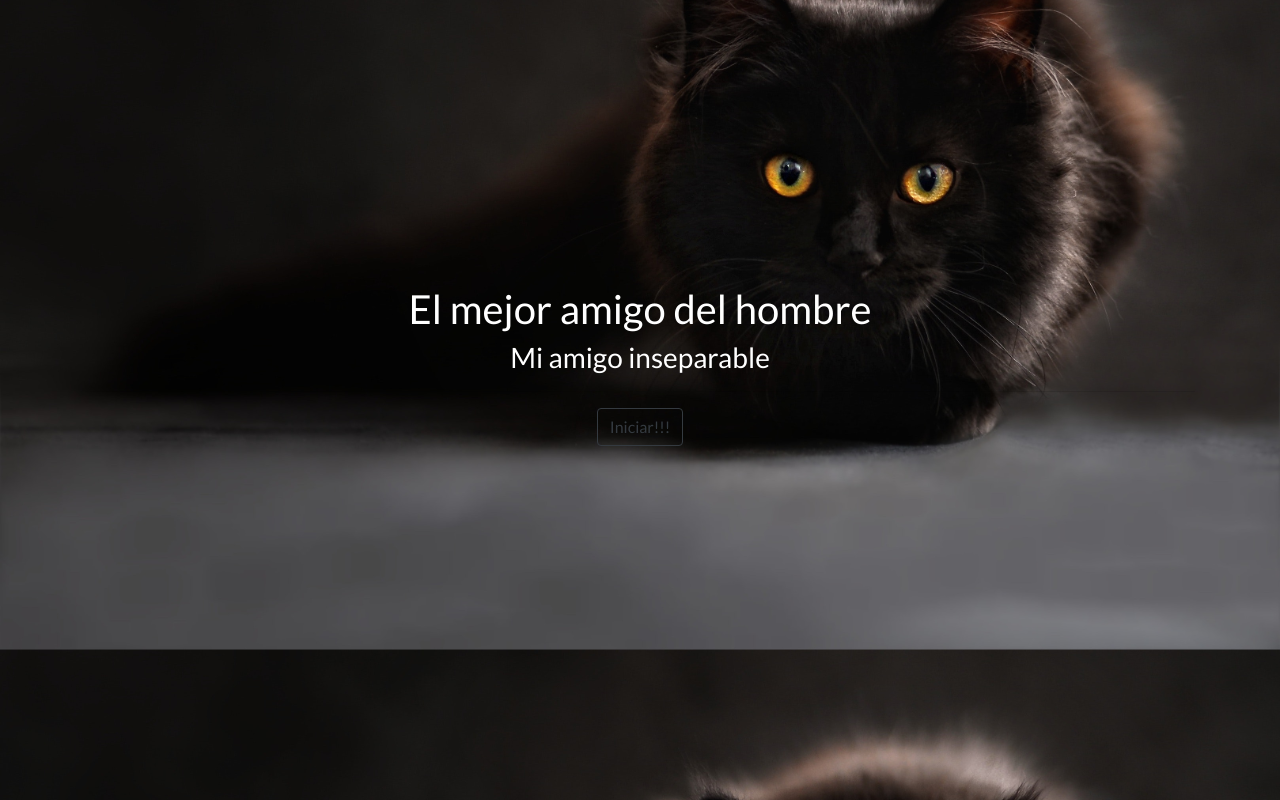
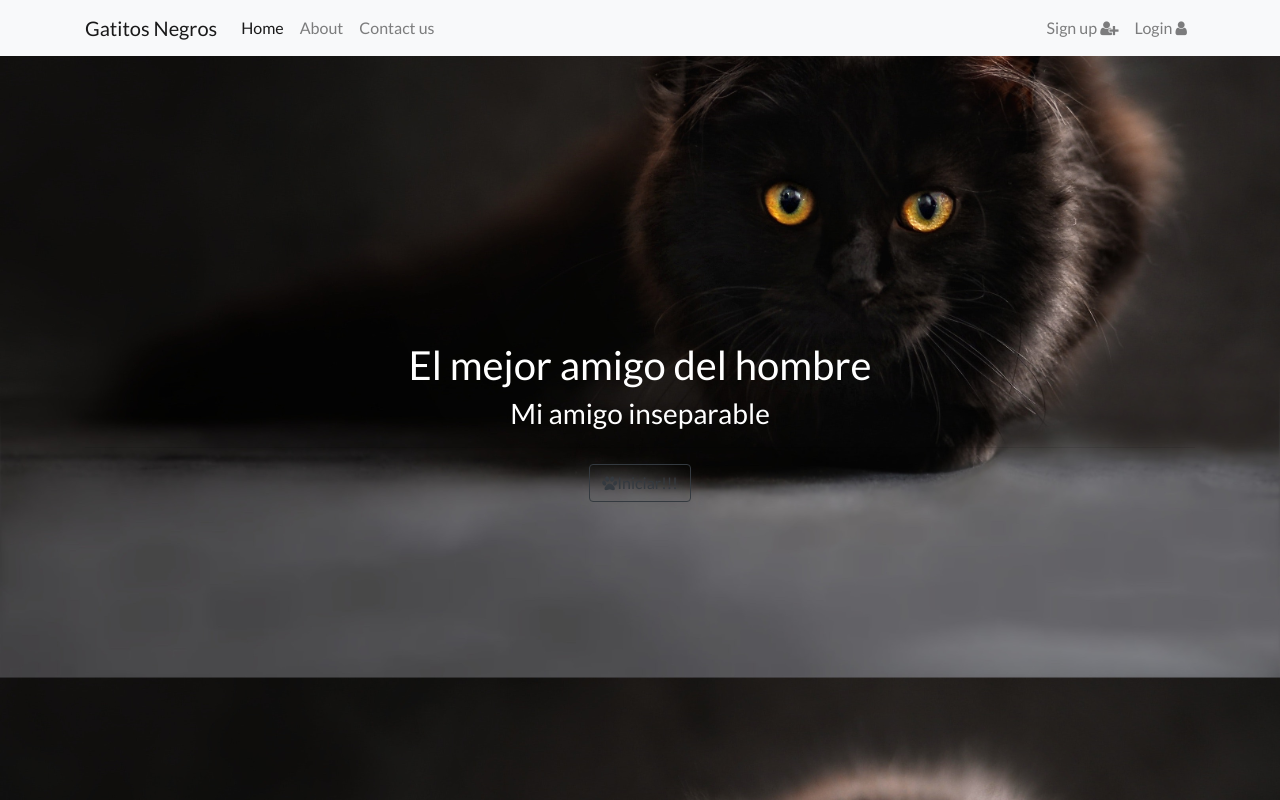
Before and after one commit to fredyvanegas/Primer-web, a plain HTML site: page index.html in a window 1280 px wide. Drawn offline with nearby package versions, Linux system fonts and the light colour scheme.

Commit message:
[ADD] adicionando font awesome

```diff
--- a/index.html
+++ b/index.html
@@ -6,20 +6,49 @@
     <meta name="viewport" content="width=device-width, initial-scale=1.0">
     <meta http-equiv="X-UA-Compatible" content="ie=edge">
     <link href="https://fonts.googleapis.com/css?family=Lato" rel="stylesheet">
+    <link href="https://stackpath.bootstrapcdn.com/font-awesome/4.7.0/css/font-awesome.min.css" rel="stylesheet" integrity="sha384-wvfXpqpZZVQGK6TAh5PVlGOfQNHSoD2xbE+QkPxCAFlNEevoEH3Sl0sibVcOQVnN" crossorigin="anonymous">
     <link href="https://stackpath.bootstrapcdn.com/bootstrap/4.1.3/css/bootstrap.min.css" rel="stylesheet" integrity="sha384-MCw98/SFnGE8fJT3GXwEOngsV7Zt27NXFoaoApmYm81iuXoPkFOJwJ8ERdknLPMO"
         crossorigin="anonymous">
-        <link rel="stylesheet" href="style.css">
+    <link rel="stylesheet" href="style.css">
     <title>Gatos</title>
 </head>
 
 <body>
+
+    <nav class="navbar navbar-expand-lg navbar-light bg-light">
+        <div class="container">
+            <a class="navbar-brand" href="#">Gatitos Negros</a>
+            <button class="navbar-toggler" type="button" data-toggle="collapse" data-target="#navbarText" aria-controls="navbarText"
+                aria-expanded="false" aria-label="Toggle navigation">
+                <span class="navbar-toggler-icon"></span>
+            </button>
+            <div class="collapse navbar-collapse" id="navbarText">
+                <ul class="navbar-nav mr-auto">
+                    <li class="nav-item active">
+                        <a class="nav-link" href="#">Home <span class="sr-only">(current)</span></a>
+                    </li>
+                    <li class="nav-item">
+                        <a class="nav-link" href="#">About</a>
+                    </li>
+                    <li class="nav-item">
+                        <a class="nav-link" href="#">Contact us</a>
+                    </li>
+                </ul>
+                <ul class="navbar-nav">
+                    <li class="nav-item"><a class="nav-link" href="#">Sign up <i class="fa fa-user-plus" aria-hidden="true"></i></a> </li>
+                    <li class="nav-item"><a class="nav-link" href="#">Login <i class="fa fa-user" aria-hidden="true"></i></a> </li>
+                </ul>
+            </div>
+        </div>
+    </nav>
+
     <div class="container">
         <div class="row">
             <div class="col-12 main">
                 <h1>El mejor amigo del hombre</h1>
                 <h3>Mi amigo inseparable</h3>
                 <hr>
-                <button class="btn btn-outline-dark">Iniciar!!!</button>
+                <button class="btn btn-outline-dark"><i class="fa fa-paw" aria-hidden="true"></i>Iniciar!!!</button>
             </div>
         </div>
     </div>
```
